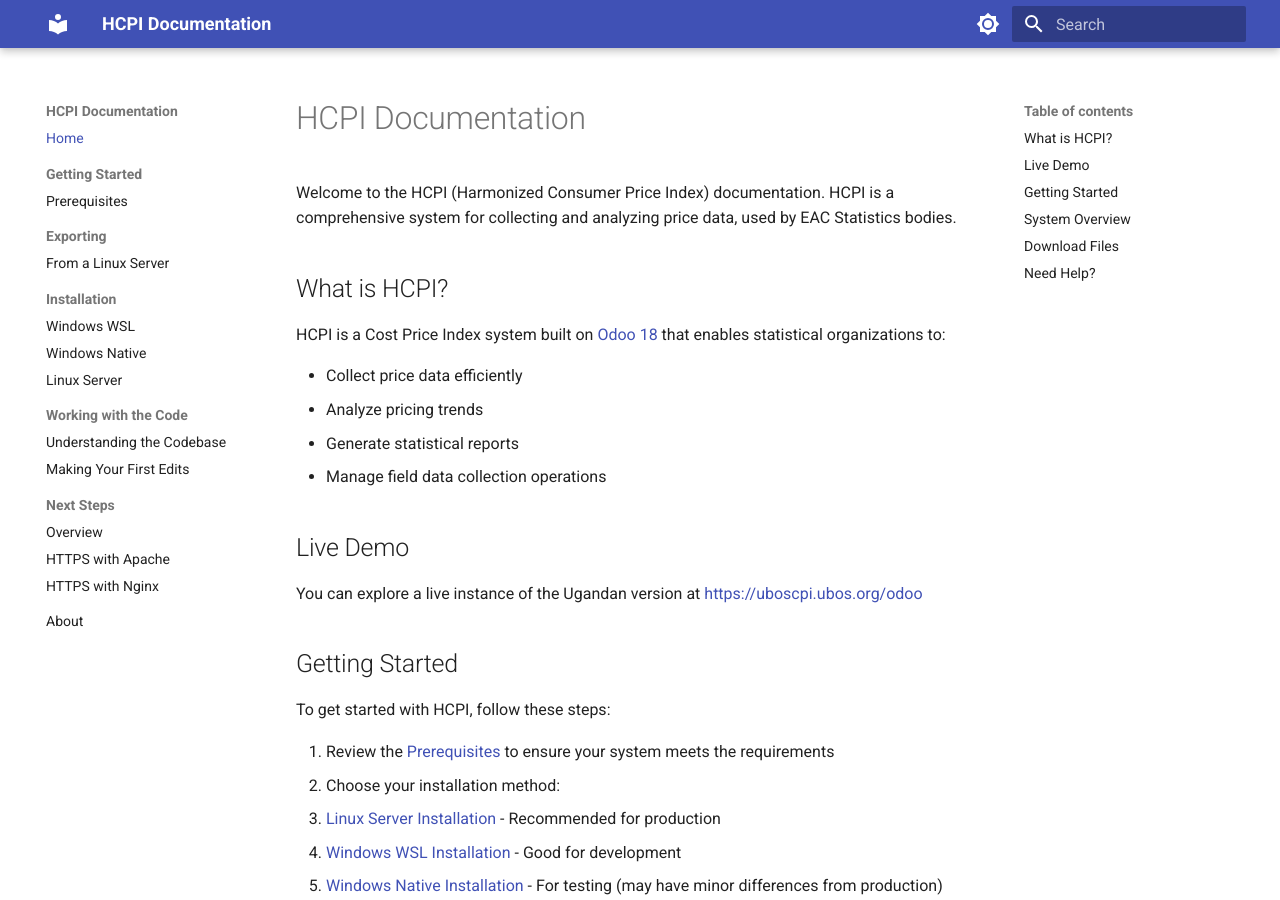
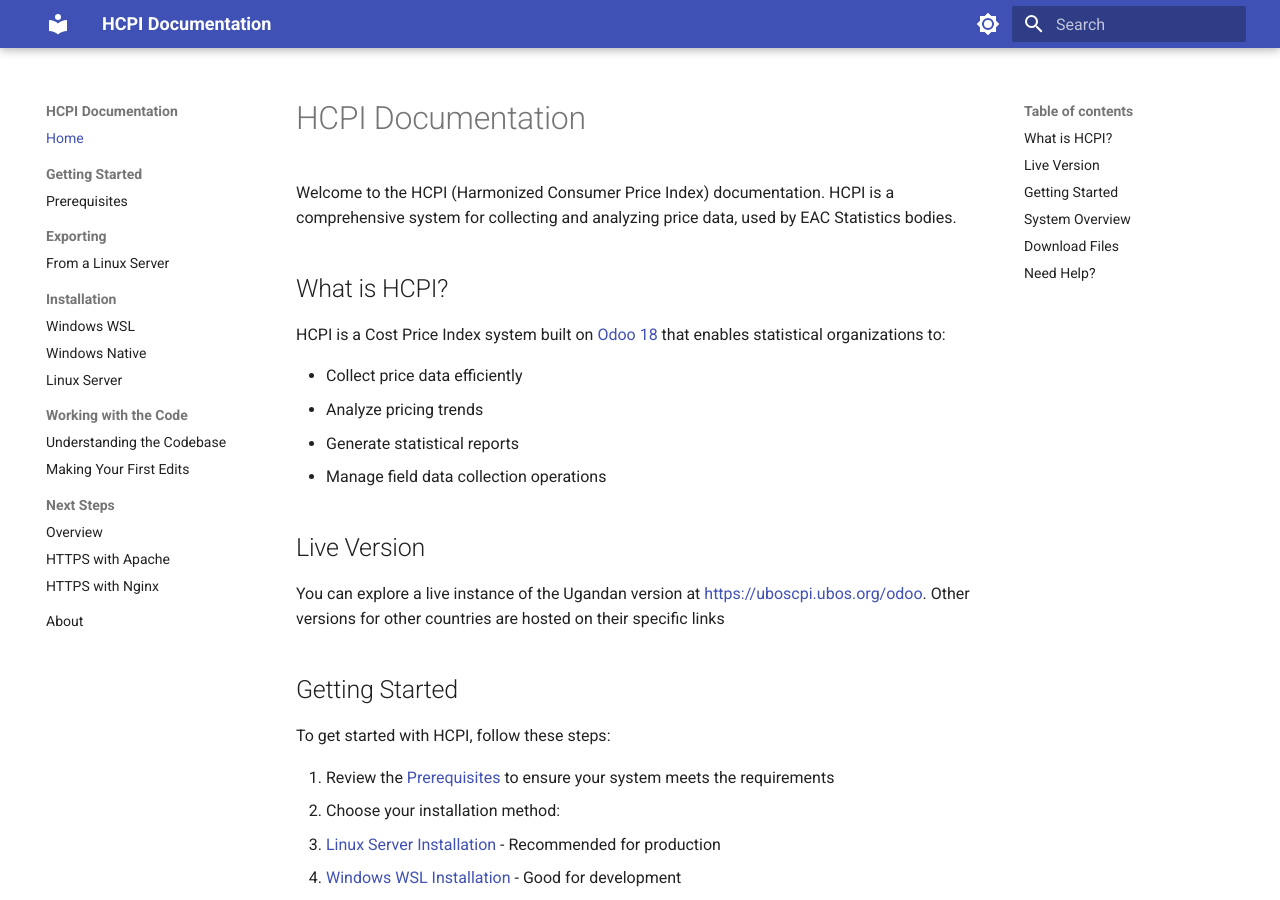
Before and after one commit to kanyeceejayA/hcpi-docs, an MkDocs documentation site: the page built from docs/index.md, in a window 1280 px wide and 900 px high. Built offline with MkDocs 1.6.1 and Material for MkDocs 9.7.7, drawn with Linux system fonts in a browser that asks for light colours.

Commit message:
Update section headers for clarity and consistency in documentation

```diff
--- a/docs/index.md
+++ b/docs/index.md
@@ -11,9 +11,9 @@ HCPI is a Cost Price Index system built on [Odoo 18](https://www.odoo.com/docume
 - Generate statistical reports
 - Manage field data collection operations
 
-## Live Demo
+## Live Version
 
-You can explore a live instance of the Ugandan version at [https://uboscpi.ubos.org/odoo](https://uboscpi.ubos.org/odoo)
+You can explore a live instance of the Ugandan version at [https://uboscpi.ubos.org/odoo](https://uboscpi.ubos.org/odoo). Other versions for other countries are hosted on their specific links
 
 ## Getting Started
 
```
